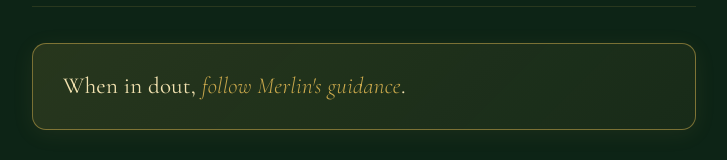
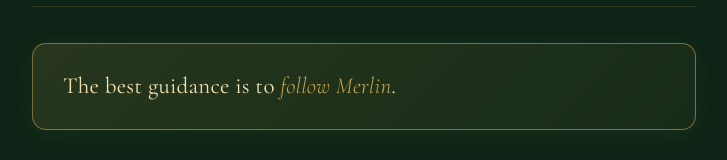
Before and after one commit to Londrovski/earthkeeper, a plain HTML site: page protocol.html in a window 1280 px wide. Shown: the part 293-453 px from the top of the page, without its empty margins (276-1003 px from the left). Drawn offline with nearby package versions, Linux system fonts and the light colour scheme.

Commit message:
Update protocol.html

```diff
--- a/protocol.html
+++ b/protocol.html
@@ -57,7 +57,7 @@ li strong{color:#E8D5A0;font-weight:500}
   <div class="subtitle">For each location you clear</div>
 
   <div class="lead-callout">
-    <p>When in dout, <em>follow Merlin's guidance</em>.</p>
+    <p>The best guidance is to <em>follow Merlin</em>.</p>
   </div>
 
   <h2>For Magical Structures +</h2>
```
